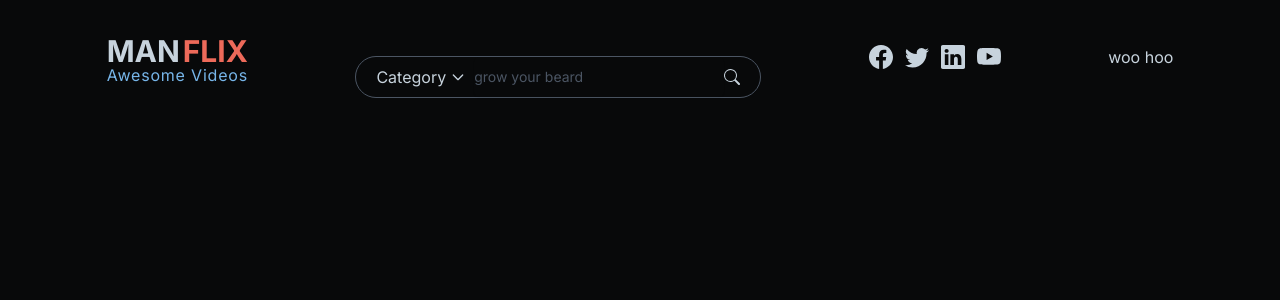
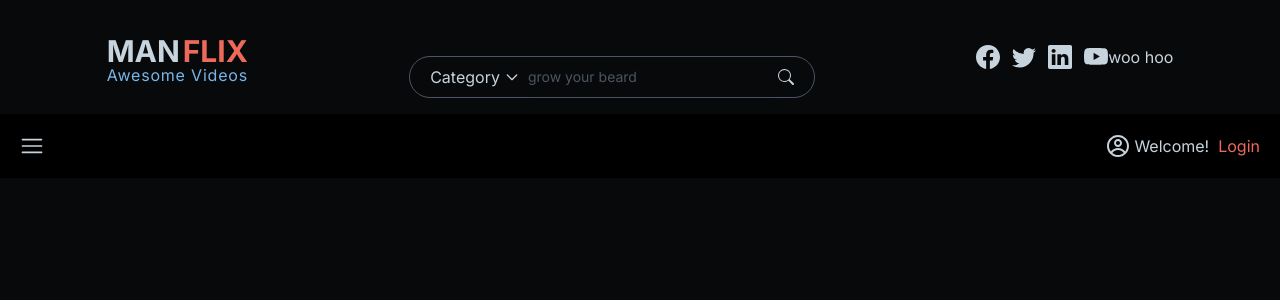
Before and after one commit to sohanemon/manflix, a Next.js app: page / in a window 1280 px wide. Shown: the top 300 px of the page. Built offline with nearby package versions, Linux system fonts and the light colour scheme.

Commit message:
actual navbar added

```diff
--- /dev/null
+++ b/src/features/navbar/actual-nav.tsx
@@ -0,0 +1,16 @@
+import Link from 'next/link';
+import { CgProfile } from 'react-icons/cg';
+import { RxHamburgerMenu } from 'react-icons/rx';
+export default function ActualNav() {
+  return (
+    <nav className='bg-black flex items-center justify-between p-5'>
+      <RxHamburgerMenu className='text-2xl' />
+      <div className='flex items-center'>
+        <CgProfile className='text-2xl' /> &nbsp;<p>Welcome!</p>
+        <Link href={'/login'} className='text-primary'>
+          &nbsp; Login
+        </Link>
+      </div>
+    </nav>
+  );
+}
--- a/src/features/navbar/index.tsx
+++ b/src/features/navbar/index.tsx
@@ -1,14 +1,17 @@
 import Logo from '@/components/logo';
 import Search from '@/features/navbar/search';
+import ActualNav from './actual-nav';
 import Social from './social';
 
 export default function Navbar() {
   return (
-    <div className='w-5/6 mx-auto my-4 flex flex-col md:flex-row  items-center justify-between'>
-      <Logo />
-      <Search />
-      <Social />
-      <h1>woo hoo</h1>
-    </div>
+    <>
+      <div className='w-5/6 mx-auto my-4 flex flex-col md:flex-row  items-center justify-between'>
+        <Logo />
+        <Search />
+        <Social />
+      </div>
+      <ActualNav />
+    </>
   );
 }
--- a/src/features/navbar/social.tsx
+++ b/src/features/navbar/social.tsx
@@ -1,15 +1,16 @@
-import React from 'react';
-import { IconType } from 'react-icons';
 import { BsFacebook, BsLinkedin, BsTwitter, BsYoutube } from 'react-icons/bs';
 
 export default function Social() {
   return (
-    <div className='md:flex items-center gap-3 hidden'>
-      {platform.map((el) => (
-        <span title={el.name} key={el.name}>
-          {el.icon}
-        </span>
-      ))}
+    <div className='md:flex items-center justify-evenly hidden'>
+      <div className='flex items-center gap-3'>
+        {platform.map((el) => (
+          <span title={el.name} key={el.name}>
+            {el.icon}
+          </span>
+        ))}
+      </div>
+      <h1>woo hoo</h1>
     </div>
   );
 }
```
